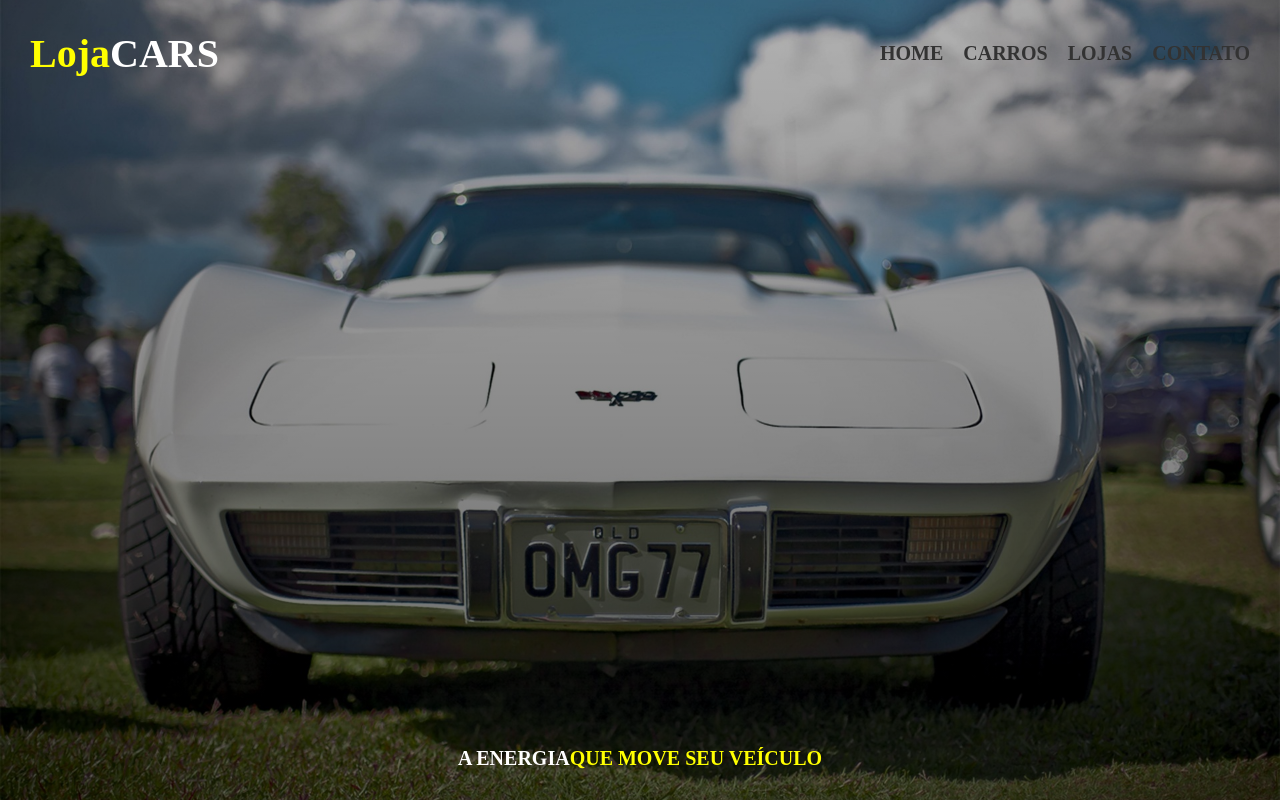
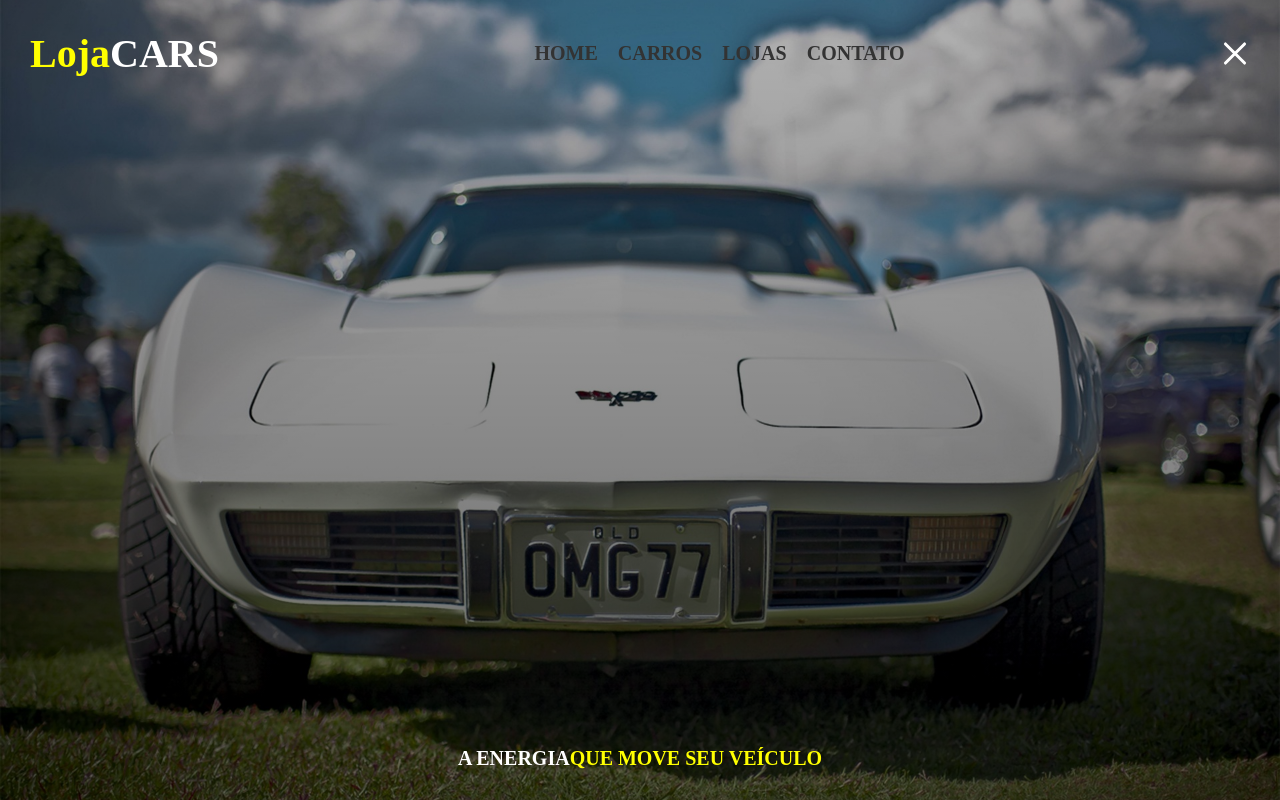
Before and after one commit to LucasAllPires/Projeto05, a plain HTML site: page index.html in a window 1280 px wide. Both pictures are taken after a click on the link "HOME". Drawn offline with Linux system fonts and the light colour scheme.

Commit message:
CSS: Menu Hamburguer Toggle

```diff
--- a/index.html
+++ b/index.html
@@ -20,9 +20,15 @@
                     <li><a href="#" class="item-menu">Contato</a></li>
                 </ul>
             </nav>
+            <div class="hamburguer">
+                <span class="barra"></span>
+                <span class="barra"></span>
+                <span class="barra"></span>
+            </div>
+
         </header>
 
-        <h2 id="titulo">A ENERGIA <span>QUE MOVE SEU VEÍCULO</span></h2>
+        <h2 id="titulo">A ENERGIA <span>QUE MOVE SEU VEÍCULO </span> </h2>
     </section>
     <!-- CHAMANDO O JAVASCRIPT EXTERNO -->
     <script src="./src/js/script.js"></script>
--- a/src/css/estilo.css
+++ b/src/css/estilo.css
@@ -79,6 +79,21 @@ span{
     justify-content: center;
     font-size: 3rem;
 }
+.hamburguer{
+    display: none;
+    position: relative;
+    cursor: pointer;
+}
+
+.barra{
+    display: block;
+    width: 3rem;
+    height: .3rem;
+    background: var(--color-font1);
+    margin:0.5rem auto;
+    border-radius: 5px;
+    transition: .5s;
+}
 /* RESPONSIVIDADE */
 
 @media(width <=1024px){
@@ -91,16 +106,39 @@ span{
     width: 100%;
     height: 100vh;
     background:var(--color-font4);
+    color:var(--color-font1);
     position: absolute;
     z-index: 1;
     top:0;
     left: -100%;
-    gap:0;
+    gap:6rem;
     text-align: center;
     flex-direction: column;
     justify-content: center;
+    transition: .5s;
 }
 }
 #titulo{
     font-size: 2rem;
 }
+#titulo-span{
+    margin-left: 5px;
+}
+/* Menu Hamburguer */
+
+.active{
+    left: 0;
+}
+.hamburguer{
+    display: block;
+    z-index: 2;
+}
+.hamburguer.active .barra:first-child{
+    transform: translateY(8px) rotate(360deg) rotate(45deg);
+}
+.hamburguer.active .barra:nth-child(2){
+    opacity: 0;
+}
+.hamburguer.active .barra:last-child{
+    transform: translateY(-8px) rotate(-360deg) rotate(-45deg);
+}
--- a/src/js/script.js
+++ b/src/js/script.js
@@ -0,0 +1,20 @@
+//DECLARANADO AS VARIÁVEIS
+
+const hamburguer =document.querySelector(".hamburguer");
+const headerMenu =document.querySelector(".header-menu");
+
+//CRIANDO A FUNÇÃO TOGGLE
+
+function toggleMenu(){
+    hamburguer.classList.toggle("active");
+    headerMenu.classList.toggle("active");
+}
+
+//CRIANDO O EVENTO
+
+hamburguer.addEventListener('click', toggleMenu);
+headerMenu.addEventListener('click', (e)=>{
+    if(e.target.classList.contains('item-menu')){
+        toggleMenu();
+    }
+})
```
